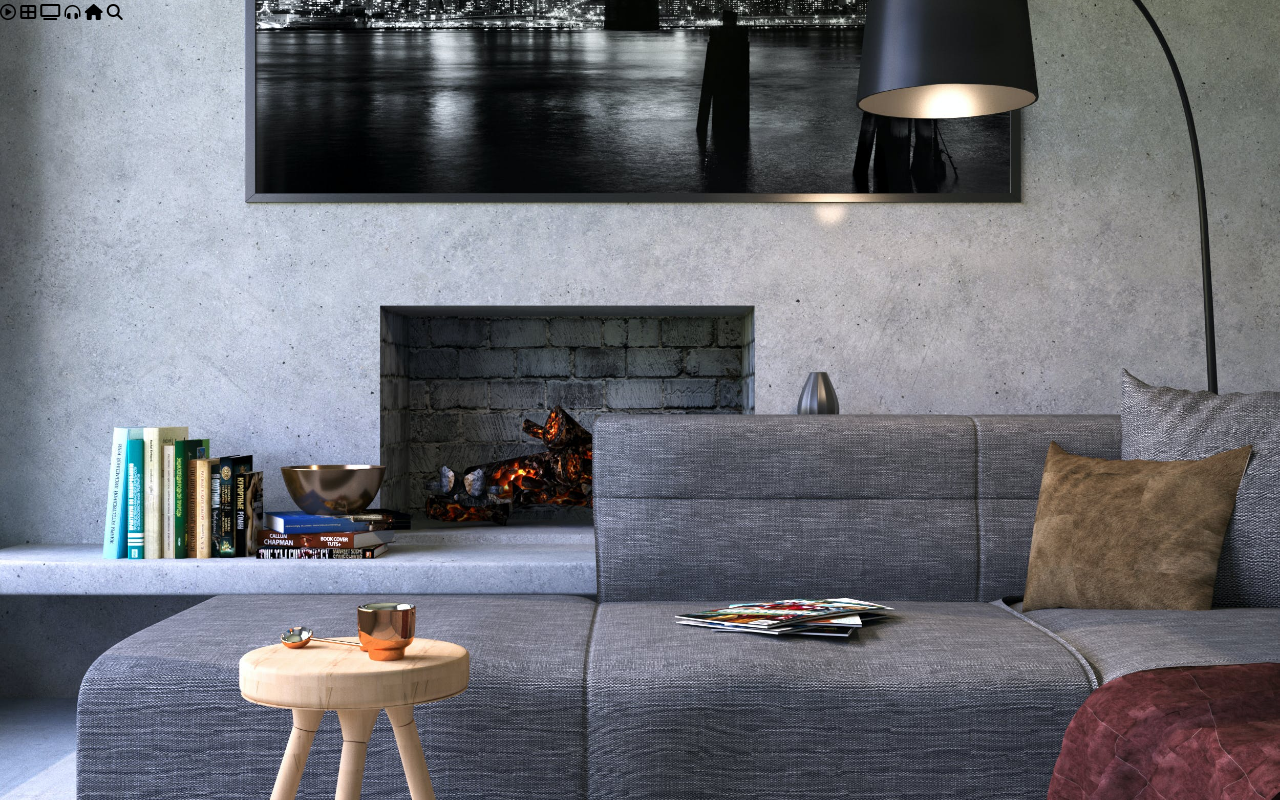
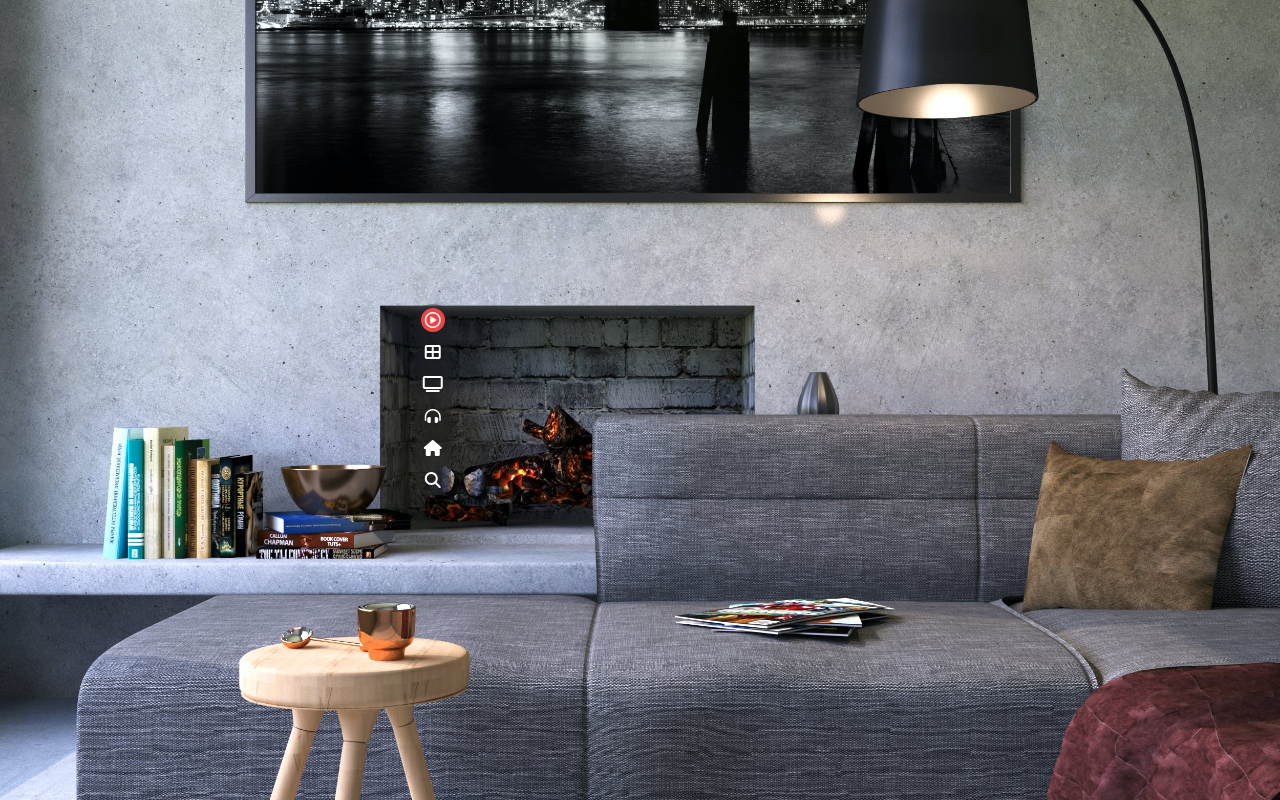
Before and after one commit to Jthapata/Netflix-Replica, a plain HTML site: page index.html in a window 1280 px wide. Drawn offline with Linux system fonts and the light colour scheme.

Commit message:
adding more tailwind

```diff
--- a/index.html
+++ b/index.html
@@ -7,14 +7,14 @@
     <link rel="stylesheet" href="style.css">
     <title>Netflix Replica</title>
 </head>
-<body>
-    <div id="side-menu">
-        <i class="fa-regular fa-circle-play"></i>
-        <i class="fa-solid fa-table-cells-large"></i>
-        <i class="fa-solid fa-tv"></i>
-        <i class="fa-solid fa-headphones-simple"></i>
-        <i class="fa-solid fa-house"></i>
-        <i class="fa-solid fa-magnifying-glass"></i>
+<body class="flex flex-row items-center justify-evenly">
+    <div id="side-menu" class="flex flex-col justify-evenly items-center backdrop-blur-lg rounded-3xl text-white">
+        <i class="fa-regular fa-circle-play m-1 p-1 bg-red-500 border-red-500 rounded-xl cursor-pointer"></i>
+        <i class="fa-solid fa-table-cells-large m-1 p-1 cursor-pointer"></i>
+        <i class="fa-solid fa-tv m-1 p-1 cursor-pointer"></i>
+        <i class="fa-solid fa-headphones-simple m-1 p-1 cursor-pointer"></i>
+        <i class="fa-solid fa-house m-1 p-1 cursor-pointer"></i>
+        <i class="fa-solid fa-magnifying-glass m-1 p-1 cursor-pointer"></i>
     </div>
     <div id="main-content">
         <div id="sidebar">
```
Also changed, not shown: output.css.
